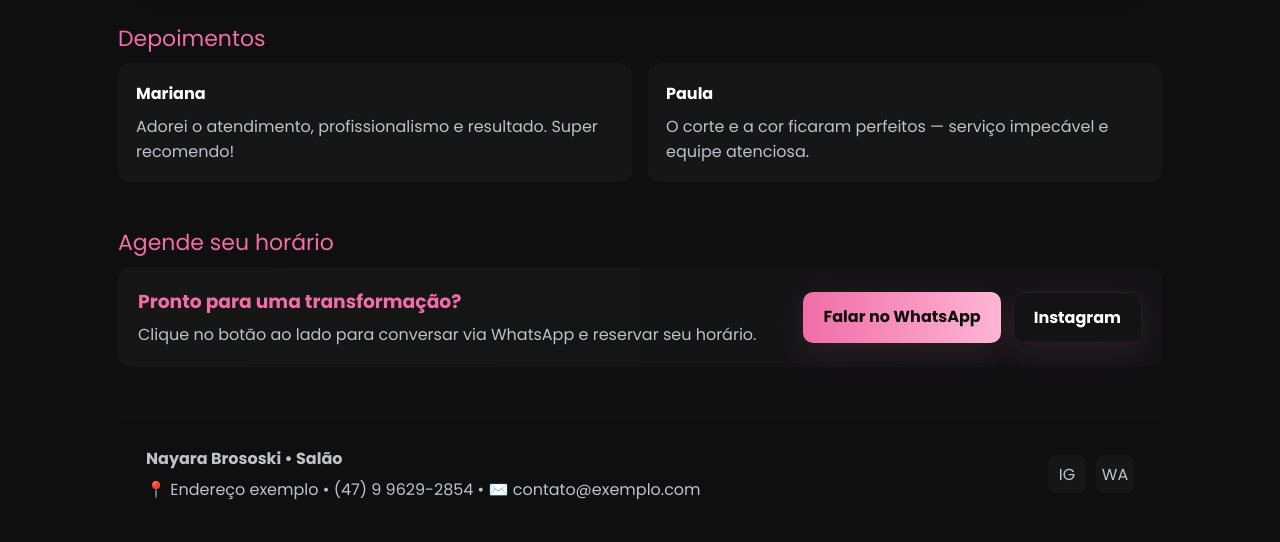
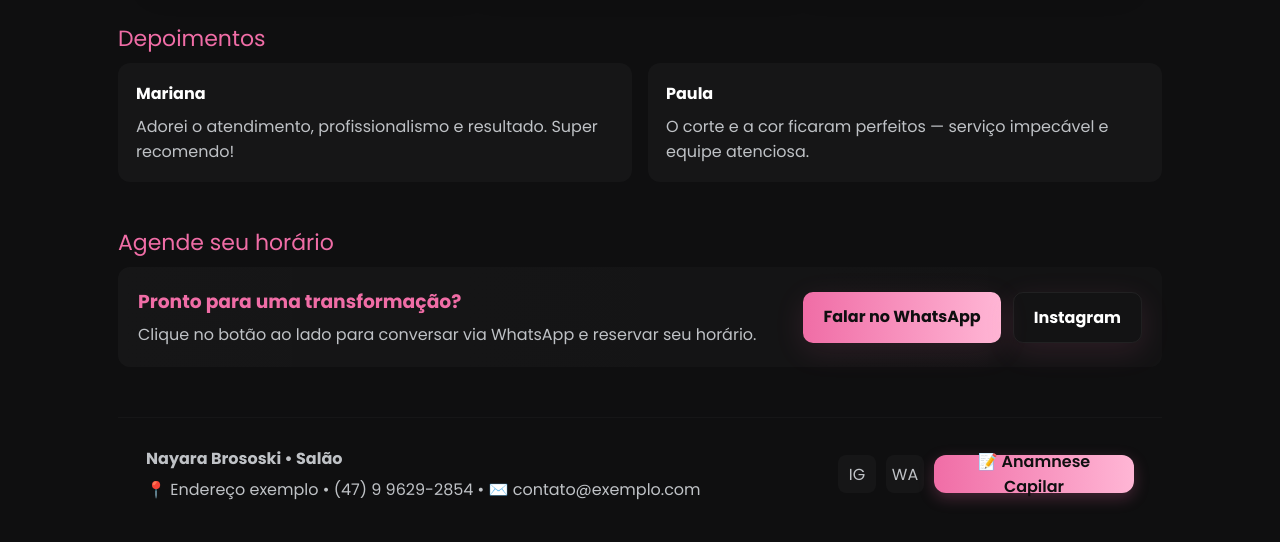
Before and after one commit to gabrieelwilliam-source/Nayara-Brososki, a plain HTML site: page index.html in a window 1280 px wide. Shown: the part 1153-1695 px from the top of the page. Drawn offline with Linux system fonts and the light colour scheme.

Commit message:
Add files via upload

```diff
--- a/index.html
+++ b/index.html
@@ -218,14 +218,42 @@
   <div class="footer-grid">
     <div>
       <div style="font-weight:700">Nayara Brososki • Salão</div>
-          <div style="color:var(--muted);margin-top:6px">📍 Endereço exemplo • (47) 9 9629-2854 • ✉️ contato@exemplo.com</div>
+      <div style="color:var(--muted);margin-top:6px">
+        📍 Endereço exemplo • (47) 9 9629-2854 • ✉️ contato@exemplo.com
+      </div>
     </div>
     <div class="socials">
-          <a href="https://www.instagram.com/nayarabrososki/" target="_blank">IG</a>
-          <a href="https://l.instagram.com/?u=https%3A%2F%2Fwa.me%2Fmessage%2FV4ZQSJW4D524K1%3Ffbclid%3DPAZXh0bgNhZW0CMTEAc3J0YwZhcHBfaWQMMjU2MjgxMDQwNTU4AAGnKCR5t2Ls3CPnpgxfND6fwzfxzLpIbA-uFYgON2BQ2VbIIAgeywUxckTPP0k_aem_JWWfMqzNTgzGO88k6MsDRA&e=AT3qLEhaO2GB-l4ixjgR97U5EY8lEeCW9spUCDDD8lFBSKduMKBo24WcKbihIxO074shRjzMUCKEf0DcOUh7c7xiiugk1uRzb8VfedncnFNO37xKZyuFxDBpLw" target="_blank">WA</a>
+      <a href="https://www.instagram.com/nayarabrososki/" target="_blank" title="Instagram">
+        IG
+      </a>
+      <a href="https://l.instagram.com/?u=https%3A%2F%2Fwa.me%2Fmessage%2FV4ZQSJW4D524K1" target="_blank" title="WhatsApp">
+        WA
+      </a>
+      <a
+  href="https://docs.google.com/forms/d/e/1FAIpQLSdaw-L_xmedVBw1oNr99Hr9Hzm8qxTXwiite9DDzCo54D-PcA/viewform?usp=dialog"
+  target="_blank"
+  class="btn"
+  style="padding:14px 24px;
+         font-size:16px;
+         background:linear-gradient(90deg,var(--accent),var(--accent-2));
+         color:var(--bg1);
+         font-weight:600;
+         text-decoration:none;
+         border-radius:12px;
+         box-shadow:0 5px 15px rgba(240,109,166,0.25);
+         display:inline-flex;
+         align-items:center;
+         justify-content:center;
+         gap:8px;
+         min-width:200px;
+         text-align:center;">
+  📝 Anamnese Capilar
+</a>
+
     </div>
   </div>
 </footer>
+
   </div>
 
   <a class="wh-fab" href="https://l.instagram.com/?u=https%3A%2F%2Fwa.me%2Fmessage%2FV4ZQSJW4D524K1%3Ffbclid%3DPAZXh0bgNhZW0CMTEAc3J0YwZhcHBfaWQMMjU2MjgxMDQwNTU4AAGnKCR5t2Ls3CPnpgxfND6fwzfxzLpIbA-uFYgON2BQ2VbIIAgeywUxckTPP0k_aem_JWWfMqzNTgzGO88k6MsDRA&e=AT3qLEhaO2GB-l4ixjgR97U5EY8lEeCW9spUCDDD8lFBSKduMKBo24WcKbihIxO074shRjzMUCKEf0DcOUh7c7xiiugk1uRzb8VfedncnFNO37xKZyuFxDBpLw" target="_blank">WhatsApp</a>
```
Lines whose indentation alone changed are shown as unchanged.
